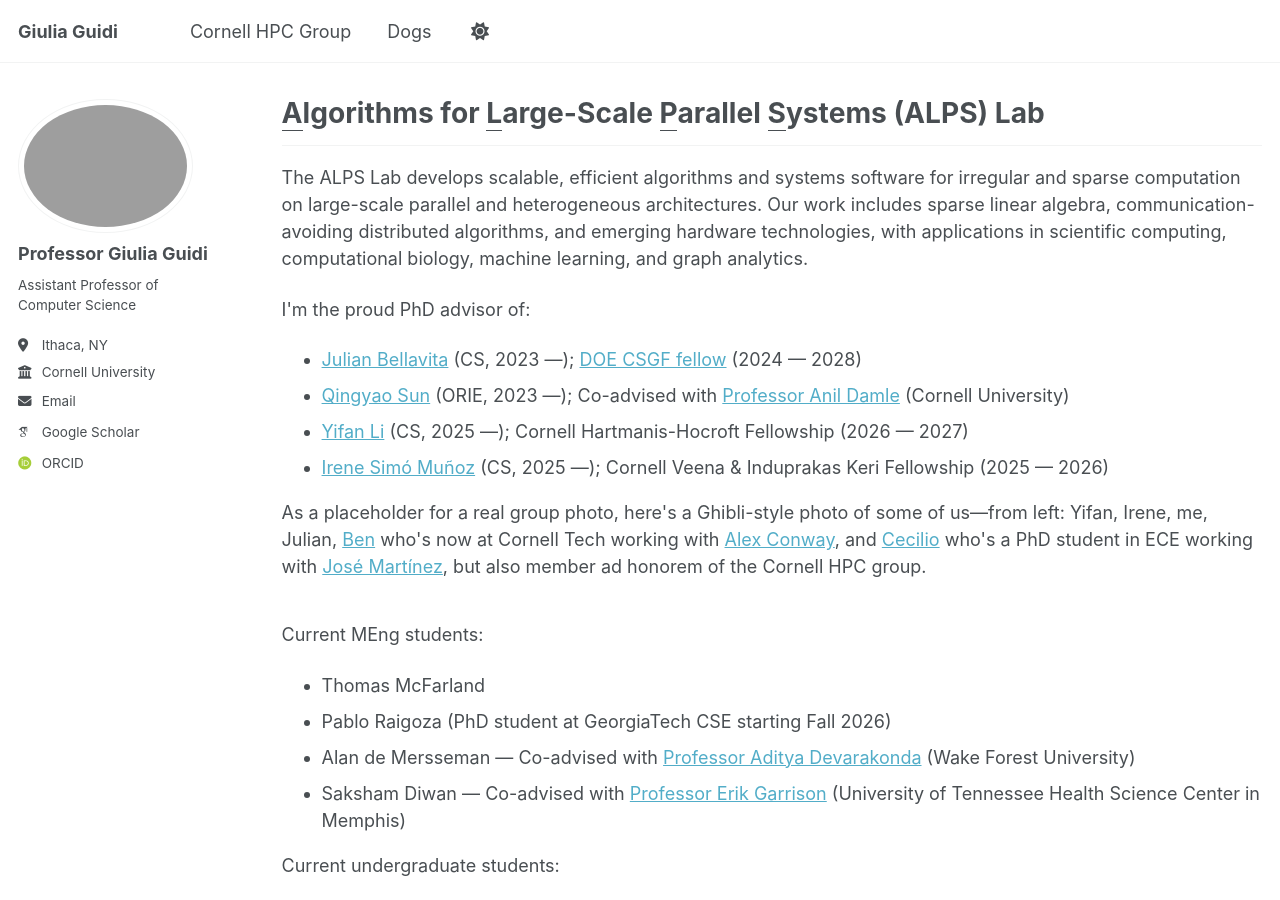
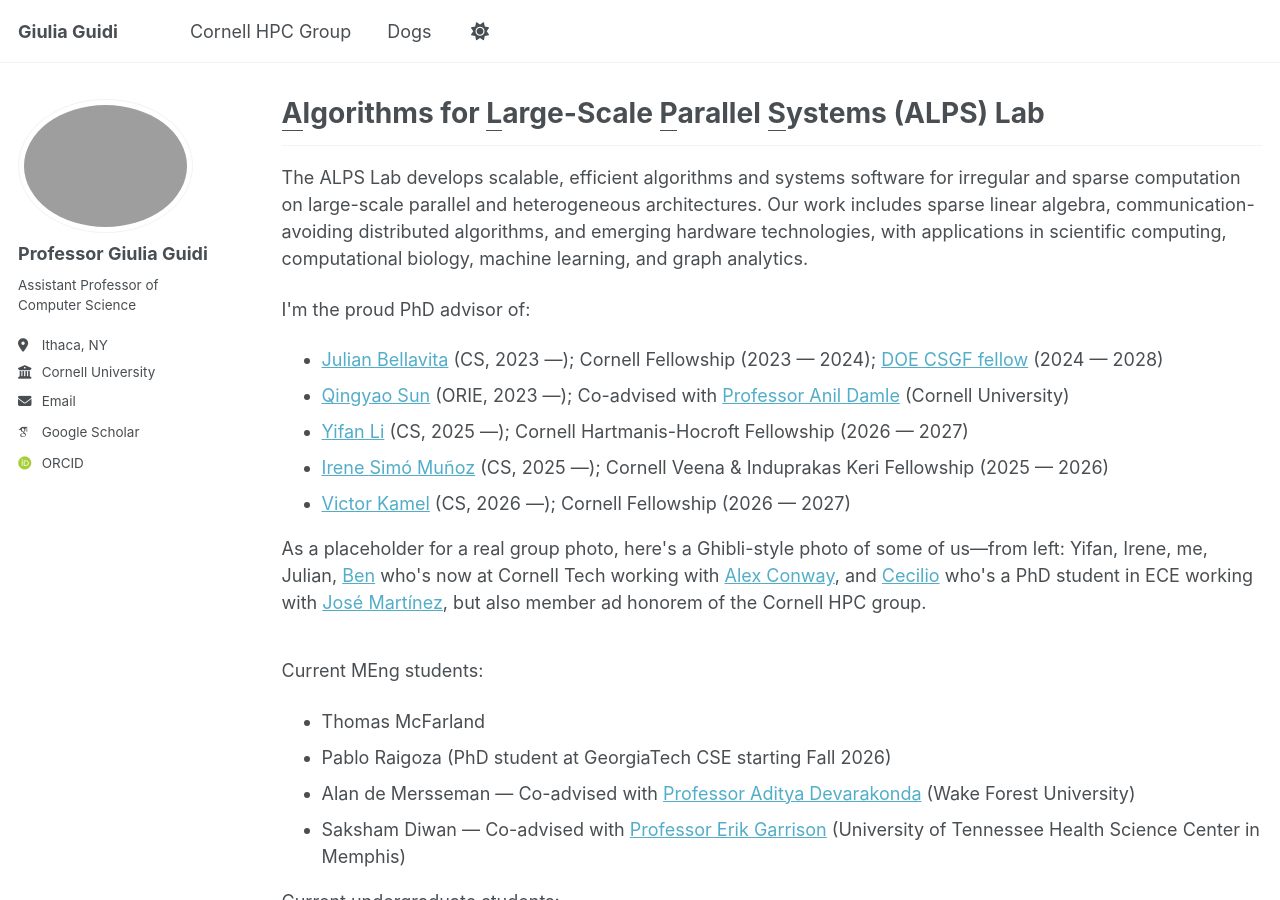
Before and after one commit to giuliaguidi/giuliaguidi.github.io, a Jekyll site: the page built from _pages/hpcgroup.html, in a window 1280 px wide and 900 px high. Built offline with Jekyll 4.4.1, drawn with Linux system fonts in a browser that asks for light colours; some web fonts are replaced.

Commit message:
Add Cornell Fellowship to Julian Bellavita's profile

```diff
--- a/_pages/hpcgroup.html
+++ b/_pages/hpcgroup.html
@@ -18,10 +18,11 @@
     <p>The ALPS Lab develops scalable, efficient algorithms and systems software for irregular and sparse computation on large-scale parallel and heterogeneous architectures. Our work includes sparse linear algebra, communication-avoiding distributed algorithms, and emerging hardware technologies, with applications in scientific computing, computational biology, machine learning, and graph analytics.</p>
     <p>I'm the proud PhD advisor of:</p>
     <ul>
-        <li><a href="https://hooninator.github.io/website.github.io/">Julian Bellavita</a> (CS, 2023 &mdash;); <a href="https://www.krellinst.org/csgf/profile/bellavita2024">DOE CSGF fellow</a> (2024 &mdash; 2028)</li>
+        <li><a href="https://hooninator.github.io/website.github.io/">Julian Bellavita</a> (CS, 2023 &mdash;); Cornell Fellowship (2023 &mdash; 2024); <a href="https://www.krellinst.org/csgf/profile/bellavita2024">DOE CSGF fellow</a> (2024 &mdash; 2028)</li>
         <li><a href="https://nalzok.github.io/">Qingyao Sun</a> (ORIE, 2023 &mdash;); Co-advised with <a href="https://www.cs.cornell.edu/~damle/">Professor Anil Damle</a> (Cornell University)</li>
         <li><a href="https://l.iyi.fan/">Yifan Li</a> (CS, 2025 &mdash;); Cornell Hartmanis-Hocroft Fellowship (2026 &mdash; 2027)</li>
         <li><a href="https://isimo00.github.io/">Irene Simó Muñoz</a> (CS, 2025 &mdash;); Cornell Veena & Induprakas Keri Fellowship (2025 &mdash; 2026)</li>
+        <li><a href="https://www.cs.toronto.edu/~vkamel/">Victor Kamel</a> (CS, 2026 &mdash;); Cornell Fellowship (2026 &mdash; 2027)</li>
     </ul>
 
     <!-- <div style="height: 10px;"></div> Blank vertical space -->
```
